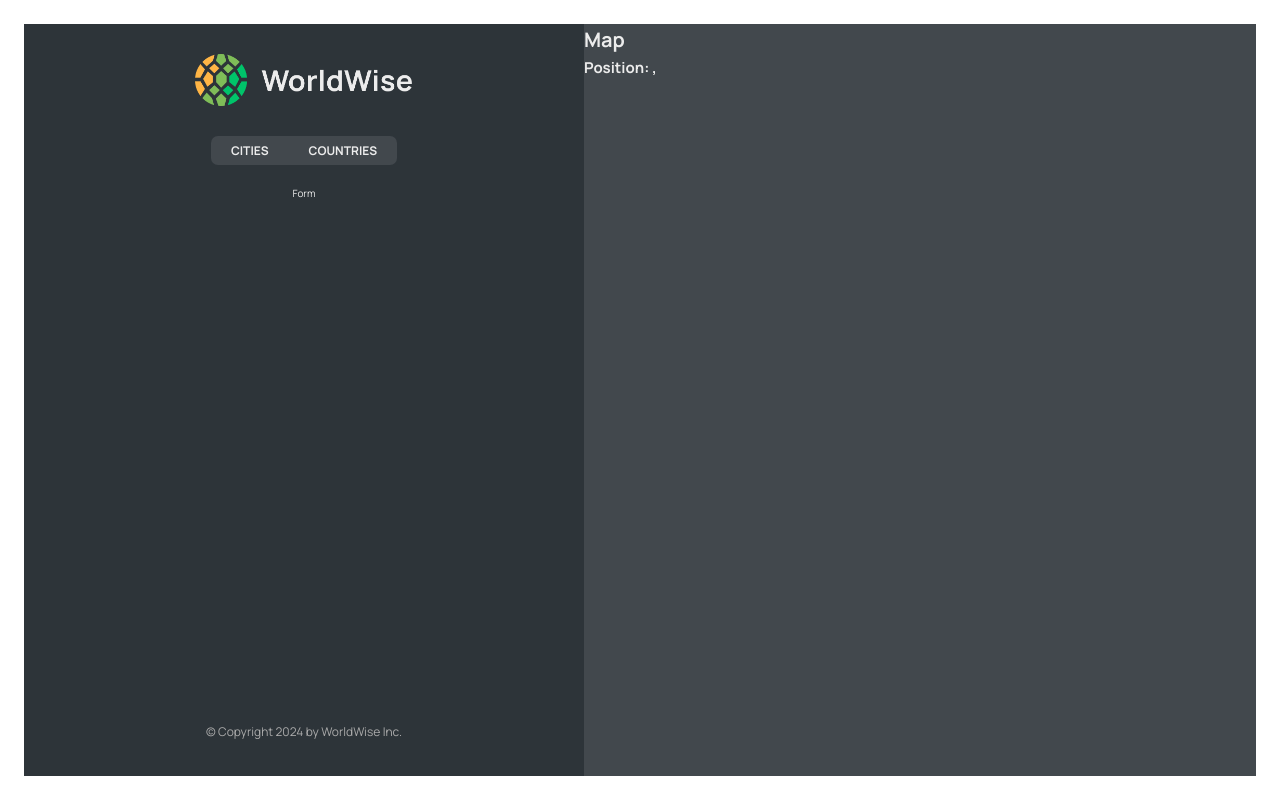
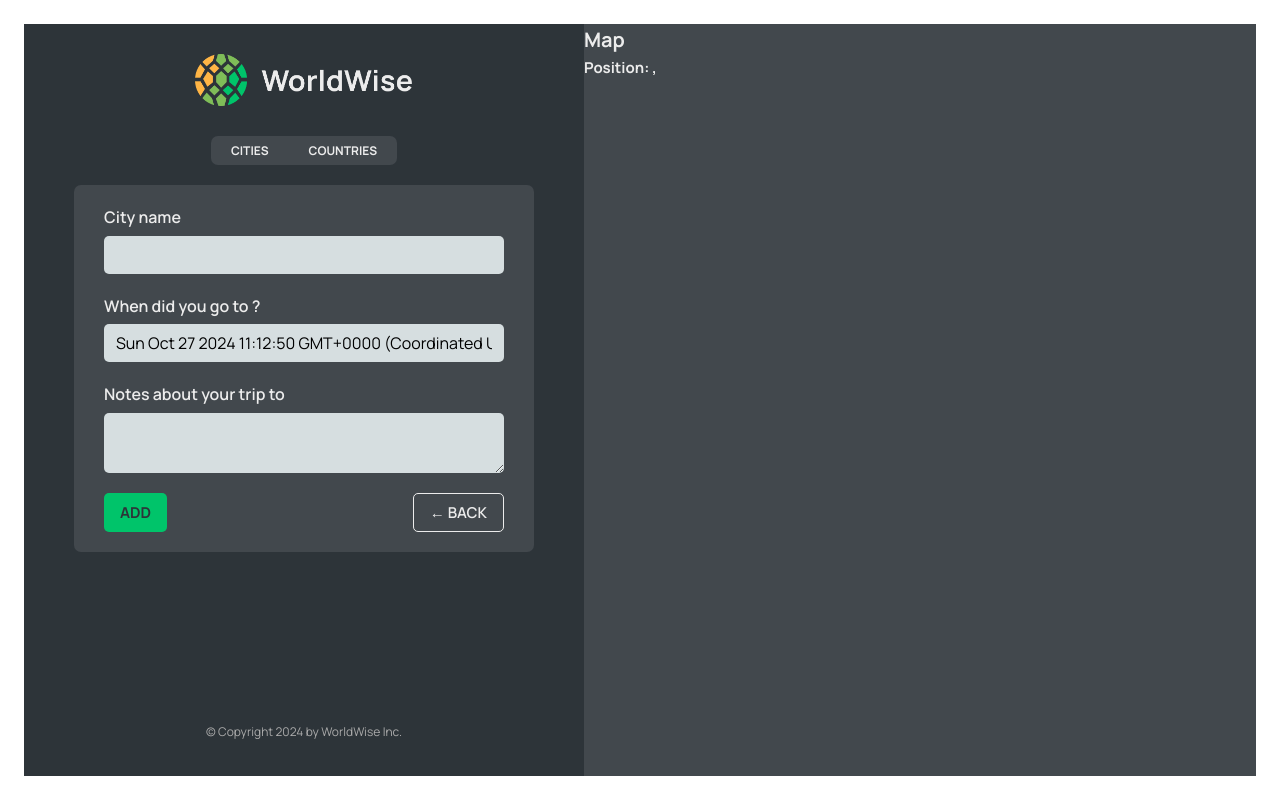
Before and after one commit to ShaneDoyleDev/worldview, a React (Vite) app: page /app/form in a window 1280 px wide. Built offline with nearby package versions, Linux system fonts and the light colour scheme; data requests are answered from the project's data file.

Commit message:
add Form component to AppSidebar

```diff
--- a/src/App.jsx
+++ b/src/App.jsx
@@ -8,6 +8,7 @@ import Product from "./pages/Product";
 import Pricing from "./pages/Pricing";
 import CityList from "./components/CityList";
 import City from "./components/City";
+import Form from "./components/Form";
 import PageNotFound from "./pages/PageNotFound";
 import CountryList from "./components/CountryList";
 
@@ -52,7 +53,7 @@ export default function App() {
             path="countries"
             element={<CountryList cities={cities} isLoading={isLoading} />}
           />
-          <Route path="form" element={<p>Form</p>} />
+          <Route path="form" element={<Form />} />
         </Route>
         <Route path="/login" element={<Login />} />
         <Route path="*" element={<PageNotFound />} />
--- a/src/components/Form.jsx
+++ b/src/components/Form.jsx
@@ -1,18 +1,23 @@
 // "https://api.bigdatacloud.net/data/reverse-geocode-client?latitude=0&longitude=0"
 
 import { useState } from "react";
-
+import { useNavigate } from "react-router-dom";
+import Button from "./Button";
 import styles from "./Form.module.css";
 
 export function convertToEmoji(countryCode) {
+  // This number converts ASCII letters to Regional Indicator Symbols used in flag emojis
+  const REGIONAL_INDICATOR_OFFSET = 127397;
+
   const codePoints = countryCode
     .toUpperCase()
     .split("")
-    .map((char) => 127397 + char.charCodeAt());
+    .map((char) => REGIONAL_INDICATOR_OFFSET + char.charCodeAt());
   return String.fromCodePoint(...codePoints);
 }
 
-function Form() {
+export default function Form() {
+  const navigate = useNavigate();
   const [cityName, setCityName] = useState("");
   const [country, setCountry] = useState("");
   const [date, setDate] = useState(new Date());
@@ -49,11 +54,17 @@ function Form() {
       </div>
 
       <div className={styles.buttons}>
-        <button>Add</button>
-        <button>&larr; Back</button>
+        <Button type="primary">Add</Button>
+        <Button
+          type="back"
+          onClick={(e) => {
+            e.preventDefault();
+            navigate(-1);
+          }}
+        >
+          &larr; Back
+        </Button>
       </div>
     </form>
   );
 }
-
-export default Form;
```
